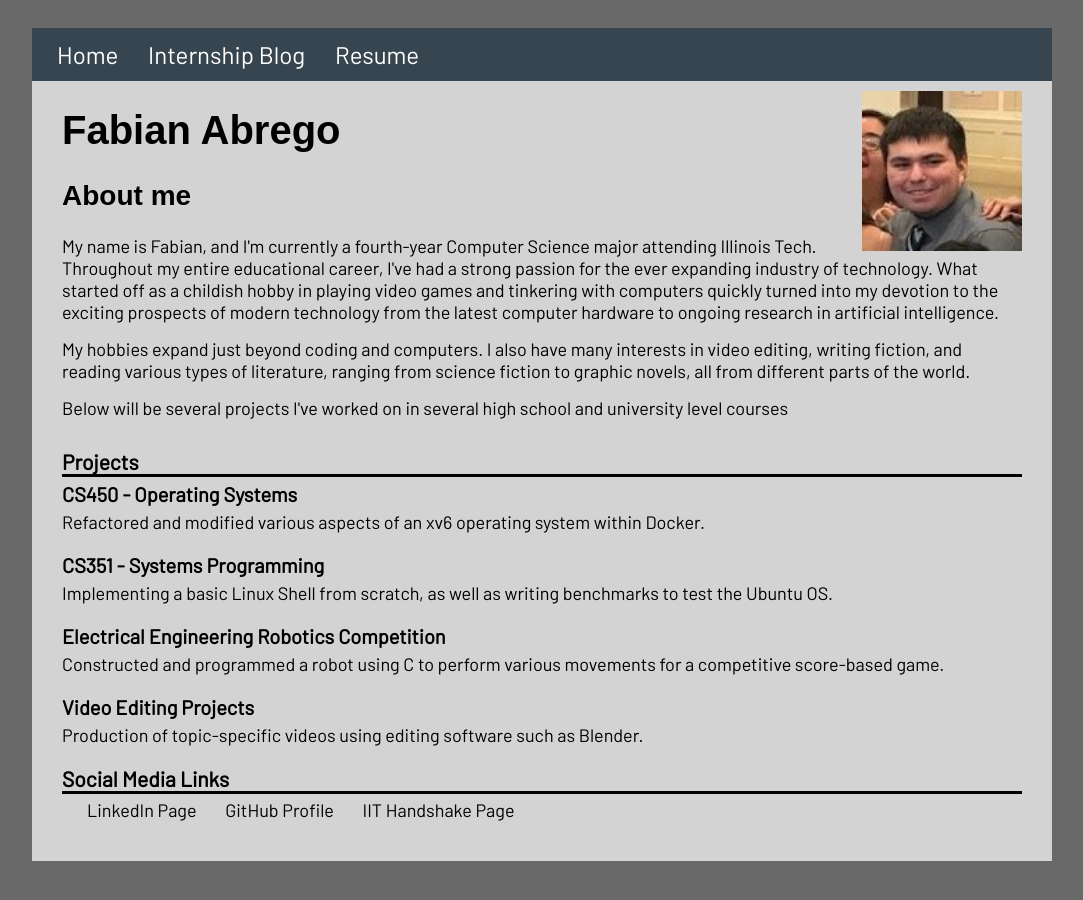
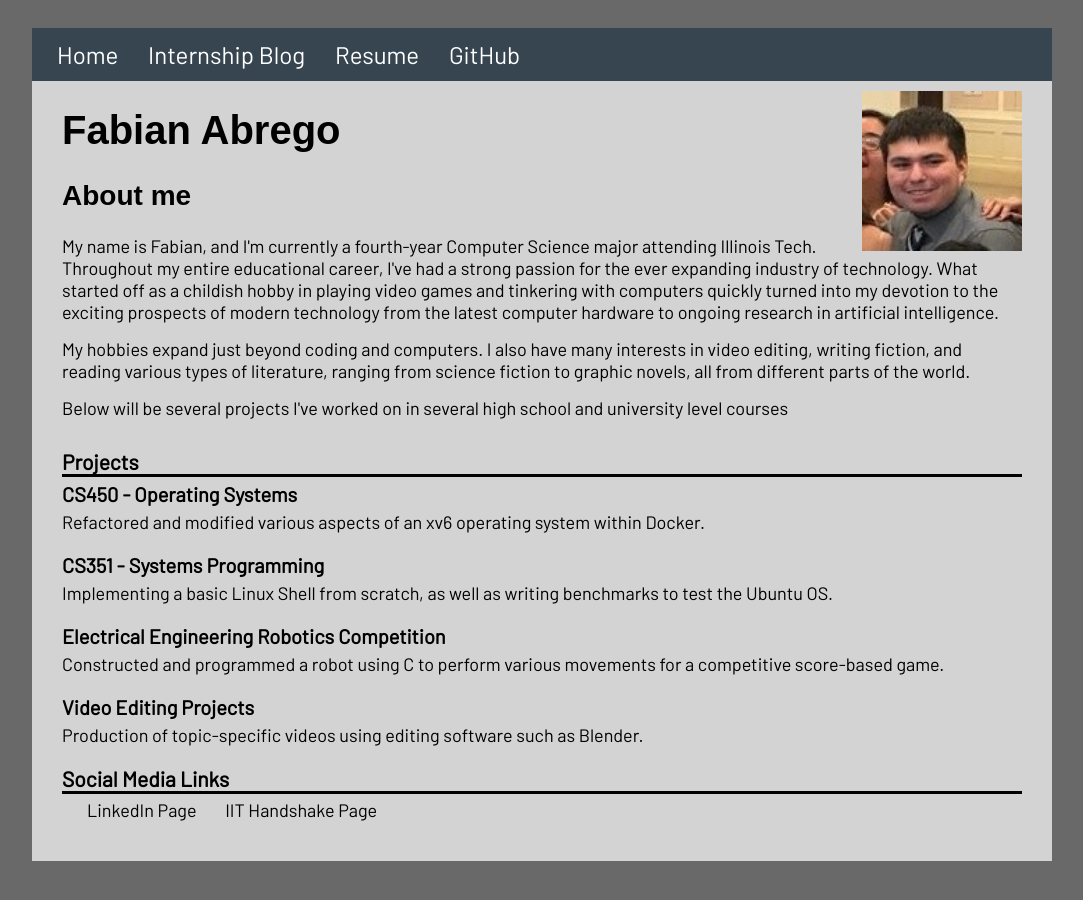
Before and after one commit to fabrego524/PersonalWebsite, a plain HTML site: page index.html in a window 1280 px wide. Shown: the whole page, without its empty margins (98-1181 px from the left). Drawn offline with Linux system fonts and the light colour scheme.

Commit message:
Added GitHub link to navbar

```diff
--- a/Blog/css/blog.css
+++ b/Blog/css/blog.css
@@ -45,7 +45,7 @@ nav a:hover{
 
 nav ul{
 	padding-left:0px;
-	width:395px;
+	width:490px;
 }
 nav ul li{
 	display: inline;
--- a/css/home.css
+++ b/css/home.css
@@ -45,7 +45,7 @@ nav a:hover{
 
 nav ul{
 	padding-left:0px;
-	width:395px;
+	width:490px;
 }
 nav ul li{
 	display: inline;
--- a/index.html
+++ b/index.html
@@ -18,6 +18,7 @@
 		<li><a href="./index.html">Home</a></li>
 		<li><a href="./Blog/index.html">Internship Blog</a></li>
 		<li><a href="./Resume/index.html">Resume</a></li>
+		<li><a href="https://github.com/fabrego524">GitHub</a></li>
 	</ul>
 </nav>
 
@@ -61,7 +62,6 @@
 	<div class="chunk">
 	<ul>
 		<li><a href="https://www.linkedin.com/in/fabianabrego/">LinkedIn Page</a></li>
-		<li><a href="https://github.com/fabrego524">GitHub Profile</a></li>
 		<li><a href="https://iit.joinhandshake.com/users/10444334">IIT Handshake Page</a></li>
 	</ul>
 	</div>
```
Also changed, not shown: Blog/index.html (+1 -0 lines).
